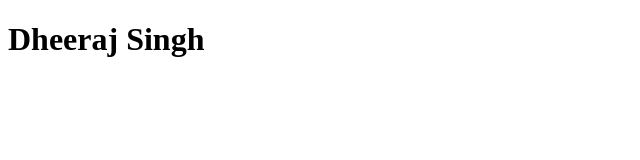
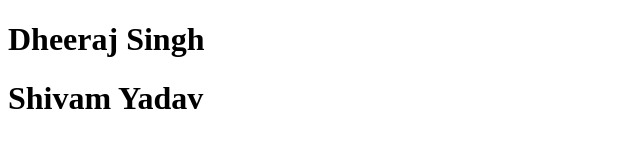
Before and after one commit to Dheeraj0705/new-project, a plain HTML site: page index.html in a window 1280 px wide. Shown: the whole page, without its empty margins (0-640 px from the left). Drawn offline with Linux system fonts and the light colour scheme.

Commit message:
added h1 tag

```diff
--- a/index.html
+++ b/index.html
@@ -7,5 +7,7 @@
 </head>
 <body>
     <h1>Dheeraj Singh</h1>
+    <h1>Shivam Yadav</h1>
+
 </body>
 </html>
```
